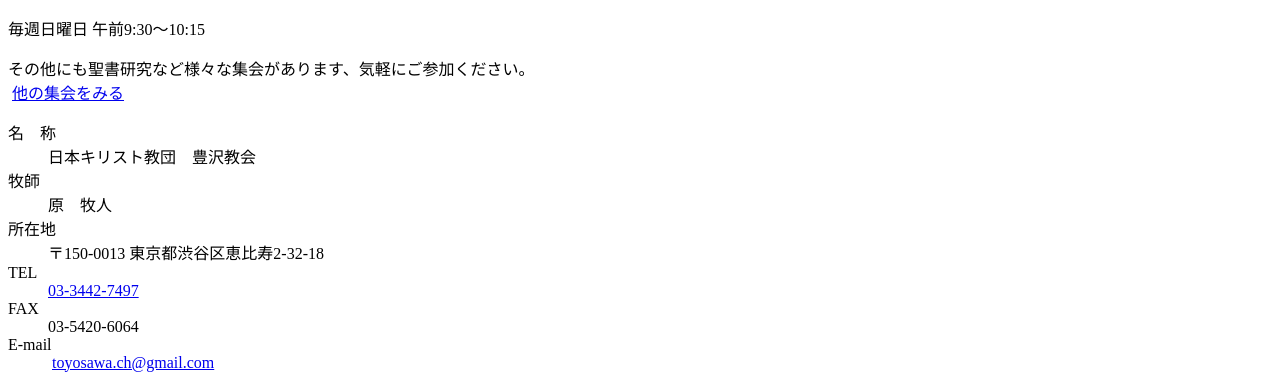
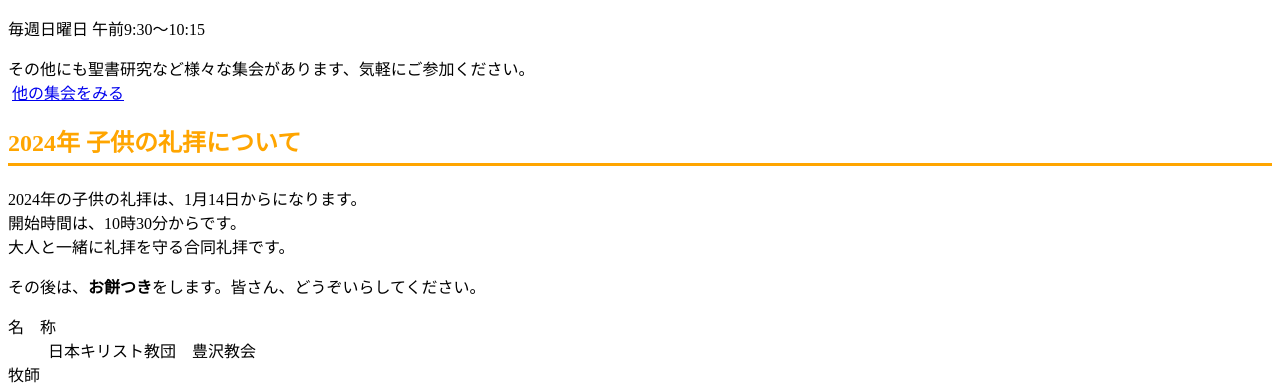
Before and after one commit to conbufan/toyosawa-church, a website with bundled scripts: page public/index.html in a window 1280 px wide. Shown: the part 1475-1858 px from the top of the page. Built offline with nearby package versions, Linux system fonts and the light colour scheme; a web font is replaced by a local one.

Commit message:
year 2024

```diff
--- a/public/index.html
+++ b/public/index.html
@@ -94,6 +94,19 @@
 		-->
 		<section>
 			<article>
+				<h2 style="color: orange;     border-bottom: 3px solid orange; padding-bottom: 5px;">2024年 子供の礼拝について</h2>
+				<p>
+					2024年の子供の礼拝は、1月14日からになります。<br />
+					開始時間は、10時30分からです。<br />
+					大人と一緒に礼拝を守る合同礼拝です。<br />
+				</p>
+				<p>
+					その後は、<strong>お餅つき</strong>をします。皆さん、どうぞいらしてください。
+				</p>
+			</article>
+		</section>
+		<section>
+			<article>
 					<div class="flex50_50">
                         <dl>
 							<dt>名　称</dt>
```
